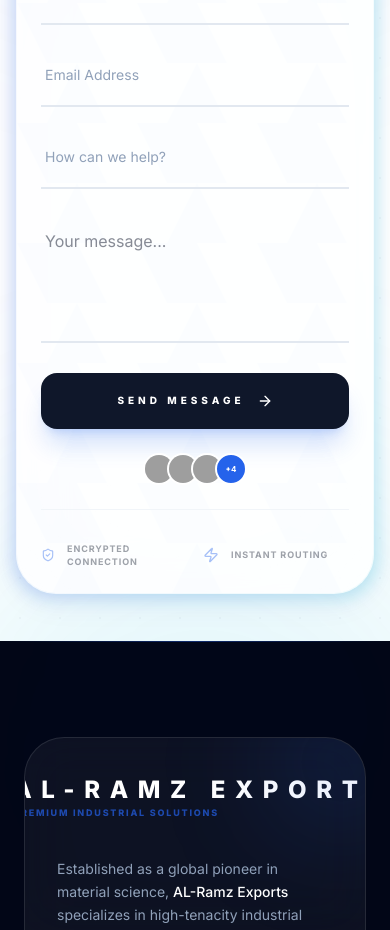
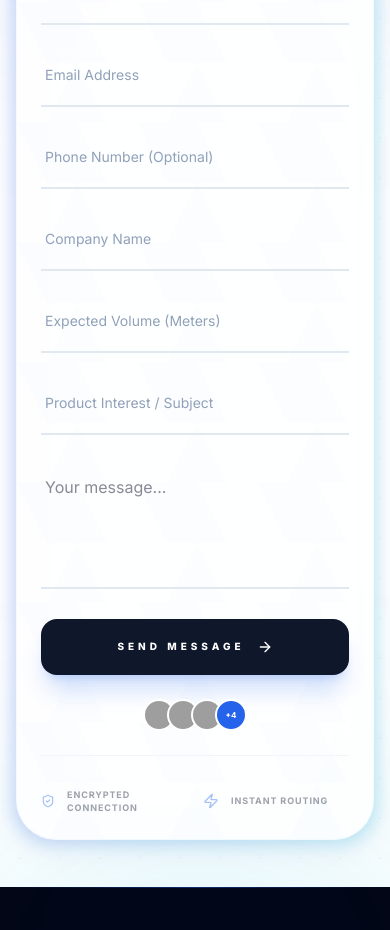
Before and after one commit to taibejaved485-afk/Elastic, a React (Vite) app: page / in a window 390 px wide. Shown: the part 9503-10433 px from the top of the page. Built offline with nearby package versions, Linux system fonts and the light colour scheme; no server answers; grey boxes are pictures that could not be loaded.

Commit message:
feat(contact): expand contact form with business details
Added phone, company, and volume fields to the contact form to better capture industrial inquiry requirements and updated validation logic accordingly.

```diff
--- a/src/components/Contact.tsx
+++ b/src/components/Contact.tsx
@@ -6,6 +6,9 @@ import LottieAnimation from "./LottieAnimation";
 interface FormData {
   name: string;
   email: string;
+  phone: string;
+  company: string;
+  volume: string;
   subject: string;
   message: string;
 }
@@ -13,6 +16,9 @@ interface FormData {
 interface FormErrors {
   name?: string;
   email?: string;
+  phone?: string;
+  company?: string;
+  volume?: string;
   subject?: string;
   message?: string;
 }
@@ -21,6 +27,9 @@ export default function Contact() {
   const [formData, setFormData] = useState<FormData>({
     name: "",
     email: "",
+    phone: "",
+    company: "",
+    volume: "",
     subject: "",
     message: "",
   });
@@ -40,6 +49,12 @@ export default function Contact() {
         if (!value.trim()) return "Email address is required";
         const emailRegex = /^[^\s@]+@[^\s@]+\.[^\s@]+$/;
         if (!emailRegex.test(value)) return "Please enter a valid email address";
+        return "";
+      case "company":
+        if (!value.trim()) return "Company name is required";
+        return "";
+      case "volume":
+        if (!value.trim()) return "Expected volume is required";
         return "";
       case "subject":
         if (!value.trim()) return "Subject is required";
@@ -87,7 +102,7 @@ export default function Contact() {
     });
 
     setErrors(newErrors);
-    setTouched({ name: true, email: true, subject: true, message: true });
+    setTouched({ name: true, email: true, phone: true, company: true, volume: true, subject: true, message: true });
 
     if (hasErrors) return;
 
@@ -98,7 +113,7 @@ export default function Contact() {
 
     setIsSubmitting(false);
     setIsSubmitted(true);
-    setFormData({ name: "", email: "", subject: "", message: "" });
+    setFormData({ name: "", email: "", phone: "", company: "", volume: "", subject: "", message: "" });
     setTouched({});
     setErrors({});
 
@@ -289,9 +304,44 @@ export default function Contact() {
                     />
                   </div>
 
+                  <div className="grid md:grid-cols-2 gap-6 sm:gap-10">
+                    <InputField
+                      id="phone"
+                      type="tel"
+                      label="Phone Number (Optional)"
+                      value={formData.phone}
+                      error={errors.phone}
+                      touched={touched.phone}
+                      onChange={handleChange}
+                      onBlur={handleBlur}
+                      disabled={isSubmitting}
+                    />
+                    <InputField
+                      id="company"
+                      label="Company Name"
+                      value={formData.company}
+                      error={errors.company}
+                      touched={touched.company}
+                      onChange={handleChange}
+                      onBlur={handleBlur}
+                      disabled={isSubmitting}
+                    />
+                  </div>
+
+                  <div className="grid md:grid-cols-2 gap-6 sm:gap-10">
+                    <InputField
+                      id="volume"
+                      label="Expected Volume (Meters)"
+                      value={formData.volume}
+                      error={errors.volume}
+                      touched={touched.volume}
+                      onChange={handleChange}
+                      onBlur={handleBlur}
+                      disabled={isSubmitting}
+                    />
                     <InputField
                       id="subject"
-                    label="How can we help?"
+                      label="Product Interest / Subject"
                       value={formData.subject}
                       error={errors.subject}
                       touched={touched.subject}
@@ -299,6 +349,7 @@ export default function Contact() {
                       onBlur={handleBlur}
                       disabled={isSubmitting}
                     />
+                  </div>
 
                   <div className="relative group/field">
                     <textarea
```
Lines whose indentation alone changed are shown as unchanged.
